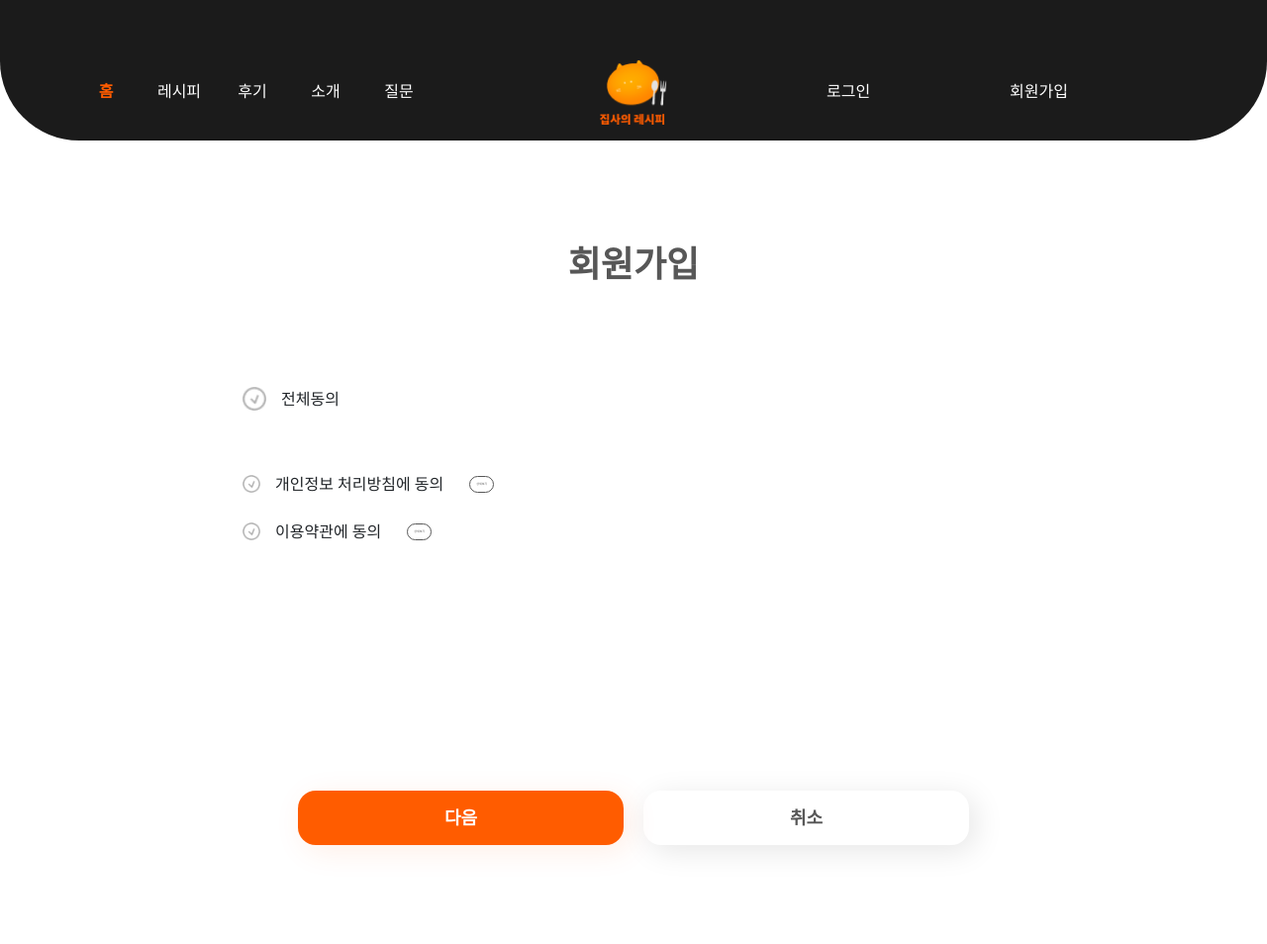
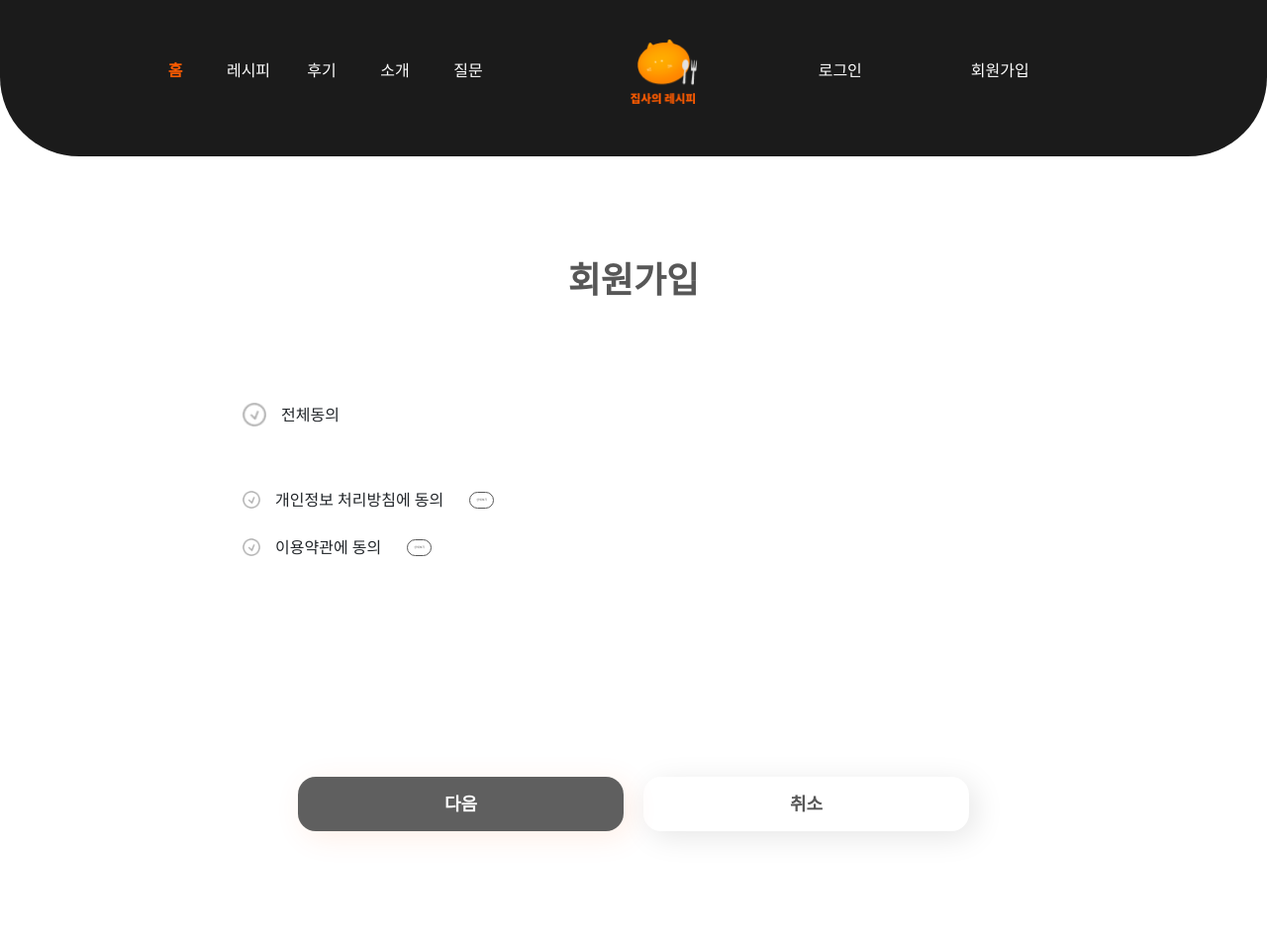
Before and after one commit to Animal-recipe/AnimalRecipe, a Django app: page /account/agreement/ in a window 1280 px wide. Shown: the whole page at 99% size. After the commit the page ends 846 px from the top, so only its background shows below. Run offline with Django 3.2, Linux system fonts and the light colour scheme; some libraries are stand-ins or nearby versions.

Commit message:
Feat/agreement, Fix/navBar, Add/PR_Template

```diff
--- a/AnimalRecipe/settings.py
+++ b/AnimalRecipe/settings.py
@@ -137,3 +137,6 @@ MEDIA_ROOT = os.path.join(BASE_DIR, 'media')
 
 LOGIN_REDIRECT_URL = '/'
 LOGOUT_REDIRECT_URL = '/'
+LOGIN_URL = 'account:login'
+
+SESSION_SAVE_EVERY_REQUEST = True
--- a/account/views.py
+++ b/account/views.py
@@ -2,10 +2,15 @@ from django.contrib.auth import authenticate, login
 from django.shortcuts import render, redirect
 from account.forms import UserCreationForm, UserChangeForm
 from django.contrib.auth import views as auth_views
+from django.contrib import messages
 
 def register(request):
-
-    if request.method == "POST":
+    if request.method == "GET":
+        if 'agreement' not in request.session:
+            return redirect('/account/agreement/')
+        else:
+            form = UserCreationForm()
+    elif request.method == "POST":
         form = UserCreationForm(request.POST, request.FILES)
         if form.is_valid():
             form.save()
@@ -19,34 +24,19 @@ def register(request):
             print(user)
             login(request, user)
             return redirect('/')
-    else:
-        print("not valid form")
-        form = UserCreationForm()
     return render(request, 'account/register.html', {'form': form})
 
-def agreement(request):
-
-    # if request.method == "POST":
-    #     form = UserCreationForm(request.POST, request.FILES)
-    #     if form.is_valid():
-    #         form.save()
-    #         print("form save")
-    #         # 신규 사용자를 저장한 후에 자동 로그인을 위해 개별적으로 email과 pw가져옴
-    #         email = form.cleaned_data.get('email')
-    #         print(email)
-    #         raw_password = form.cleaned_data.get('password1')
-    #         print(raw_password)
-    #         user = authenticate(email=email, password=raw_password)
-    #         print(user)
-    #         login(request, user)
-    #         return redirect('/')
-    # else:
-    #     print("not valid form")
-    #     form = UserCreationForm()
-    return render(request, 'account/agreement.html')
+def agreement(request, *args, **kwargs):
+    if request.method == "GET":
+        return render(request, 'account/agreement.html')
+    elif request.method == "POST":
+        if request.POST.get('agreement1', False) and request.POST.get('agreement2', False):
+            request.session['agreement'] = True
+            return redirect('/account/register/')
+        else:
+            return render(request, 'account/agreement.html')
 
 def mypage(request):
-
     if request.method == "POST":
         form = UserChangeForm(request.POST)
         if form.is_valid():
@@ -60,12 +50,3 @@ def mypage(request):
     else:
         form = UserChangeForm()
     return render(request, 'account/mypage.html', {'form': form})
-
-# class LoginView(auth_views.LoginView):
-#     template_name = 'account/login.html'
-
-#     def get_success_url(self):
-#         return redirect('accounts:login')
-# class LoginView(auth_views.LoginView):
-#     form_class = LoginForm
-#     template_name = 'account/login.html'
--- a/static/css/account/agreement.css
+++ b/static/css/account/agreement.css
@@ -1,3 +1,11 @@
+#navBarBox {
+    height: 158px;
+    background: #1B1B1B;
+    border-radius: 0px 0px 80px 80px;
+    position: relative;
+    z-index: 1;
+    padding: 0 145px;
+}
 #container {
     display: flex;
     justify-content: center;
@@ -75,13 +83,15 @@
     line-height: 25px;
     width: 329px;
     height: 55px;
-    background: #FF5C00;
+    background-color:#5f5f5f;
     box-shadow: 6px 6px 30px rgba(255, 92, 0, 0.1);
     border-radius: 18px;
     display: flex;
     justify-content: center;
     align-items: center;
     margin-right: 20px;
+    border: none;
+    outline:none;
 }
 #cancelButton {
     color: #575757;
@@ -96,7 +106,6 @@
     justify-content: center;
     align-items: center;
 }
-
 .custom_check-input+label span{
     display: inline-block;
     cursor: pointer;
@@ -105,11 +114,9 @@
     height: 18px;
     background: url('../../img/account/unChecked.png') no-repeat 0 0px / contain;
 }
-
 .custom_check-input:checked+label span{
     background: url('../../img/account/checked.png') no-repeat 0 0px / contain;
 }
-
 .custom_check-input {
     display: none;
 }
--- a/static/css/nav.css
+++ b/static/css/nav.css
@@ -3,13 +3,11 @@
     flex:1;
     justify-content: space-between;
     align-items: center;
-    background: #1B1B1B;
-    padding : 54px 75px 12px;
     border : 0;
     height: 142px;
-    border-radius: 0px 0px 80px 80px;
     overflow: hidden;
     position: relative;
+    z-index: 1000;
 }
 #menuBox {
     display:flex;
@@ -38,13 +36,13 @@
     width: 64px;
 }
 #logo {
+    width: 370px;
     display: flex;
     justify-content: center;
-    width: 370px;
+    padding: 0 10px;
 }
 #userBox {
     width: 370px;
-    display:flex;
-    justify-self: flex-end;
-    /* text-align: center; */
+    display: flex;
+    justify-content: flex-end;
 }
--- /dev/null
+++ b/static/js/account/agreement.js
@@ -0,0 +1,43 @@
+$(document).ready(function(){
+
+    const items = document.querySelectorAll('.trigger');
+    function openClose() {
+        const contentID = this.id.replace('trigger', 'content');
+
+        if(document.getElementById(contentID).style.display === 'block') {
+            document.getElementById(contentID).style.display = 'none';
+            document.getElementById(this.id).textContent = '상세보기';
+        } else {
+            document.getElementById(contentID).style.display = 'block';
+            document.getElementById(this.id).textContent = '접기';
+        }
+    }
+    items.forEach(item => item.addEventListener('click', openClose));
+
+    $('#customCheckAll').click(function(){
+        if($("#customCheckAll").prop("checked")){
+            $("input[type=checkbox]").prop("checked", true);
+            $('#nextButton').prop('disabled', false);
+            $('#nextButton').css('background-color', '#FF5C00');
+        } else {
+            $("input[type=checkbox]").prop("checked", false);
+            $('#nextButton').prop('disabled', true);
+            $('#nextButton').css('background-color', '#5f5f5f');
+        }
+    })
+
+    var allCnt = $(".checkItem").length;
+    $(".checkItem").click(function(){
+        var checkedCnt = $(".checkItem").filter(":checked").length;
+        if( allCnt==checkedCnt ){
+            $("#customCheckAll").prop("checked", true);
+            $('#nextButton').prop('disabled', false);
+            $('#nextButton').css('background-color', '#FF5C00');
+        }
+        else{
+            $("#customCheckAll").prop("checked", false);
+            $('#nextButton').prop('disabled', true);
+            $('#nextButton').css('background-color', '#5f5f5f');
+        }
+    })
+});
--- a/templates/about/about.html
+++ b/templates/about/about.html
@@ -1,8 +1,10 @@
 {% extends 'base.html' %}
 {% load static %}
 {% block content %}
-{% include 'nav.html' %}
 <link rel="stylesheet" href="{% static 'css/about/about.css' %}">
+<div id="navBarBox">
+    {% include 'nav.html' %}
+</div>
 <div id="brandStoryBox">
     <div class="Title">
         <h2 style="color: #FF5C00;" class="MainTitle">시작</h2>
--- a/templates/account/agreement.html
+++ b/templates/account/agreement.html
@@ -1,22 +1,25 @@
 {% extends 'base.html' %}
 {% load static %}
 {% block content %}
-{% include 'nav.html' %}
 <link rel="stylesheet" href="{% static 'css/account/agreement.css' %}">
+<script type="text/javascript" src="{% static 'js/account/agreement.js' %}"></script>
 
+<div id="navBarBox">
+    {% include 'nav.html' %}
+</div>
 <div id="container">
     <h2 id="title">회원가입</h2>
-    <form action="" , method="POST" id="myForm">
+    <form method="post" action="" id="myForm">
         {% csrf_token %}
         <div class="row" style="margin-bottom: 65px;">
             <label>
-                <input type="checkbox" id="customCheck" class="custom_check-input" name="agreementAll"/>
-                <label for="customCheck" style="display: flex;align-items: center;"><span style="width: 24px;height: 24px;"></span>전체동의</label>
+                <input type="checkbox" id="customCheckAll" class="custom_check-input"/>
+                <label for="customCheckAll" style="display: flex;align-items: center;"><span style="width: 24px;height: 24px;"></span>전체동의</label>
             </label>
         </div>
         <div class="row">
             <label>
-                <input type="checkbox" id="customCheck1" class="custom_check-input" name="agreement1"/>
+                <input type="checkbox" id="customCheck1" class="custom_check-input checkItem" name="agreement1"/>
                 <label for="customCheck1" style="display: flex;align-items: center;"><span></span>개인정보 처리방침에 동의</label>
             </label>
             <p class="trigger" id="trigger1">상세보기</p>
@@ -188,7 +191,7 @@
 
         <div class="row">
             <label>
-                <input type="checkbox" id="customCheck2" class="custom_check-input" name="agreement2" />
+                <input type="checkbox" id="customCheck2" class="custom_check-input checkItem" name="agreement2"/>
                 <label for="customCheck2" style="display: flex;align-items: center;"><span></span>이용약관에 동의</label>
             </label>
             <p class="trigger" id="trigger2">상세보기</a>
@@ -315,46 +318,10 @@
             공고일자 : 2020년 11월 29일
             시행일자 : 2020년 11월 29일</div>
 
+            <div id="buttonBox">
+                <button type="submit" id="nextButton" disabled="">다음</button>
+                <a href="{% url 'home:home' %}" id="cancelButton">취소</a>
+            </div>
     </form>
-    <div id="buttonBox">
-        <a href="{% url 'account:register' %}" id="nextButton">다음</a>
-        <a href="{% url 'home:home' %}" id="cancelButton">취소</a>
-    </div>
 <div>
-
-<script>
-    const items = document.querySelectorAll('.trigger');
-$(document).ready(function(){
-
-    function openClose() {
-        const contentID = this.id.replace('trigger', 'content');
-
-        if(document.getElementById(contentID).style.display === 'block') {
-            document.getElementById(contentID).style.display = 'none';
-            document.getElementById(this.id).textContent = '상세보기';
-        } else {
-            document.getElementById(contentID).style.display = 'block';
-            document.getElementById(this.id).textContent = '접기';
-        }
-    }
-
-    items.forEach(item => item.addEventListener('click', openClose));
-
-    $('#submit').click(function(){
-    $('#urform').submit()
-    });
-
-});
-// const checkAllItem = document.getElementById('agreementAll');
-// checkAllItem.addEventListener('click', checkAll);
-// function checkAll() {
-//     if($("#agreementAll").prop("checked")){
-//         $("input[type=checkbox]").prop("checked", true);
-//         console.log('checked!')
-//     } else {
-//         $("input[type=checkbox]").prop("checked", false);
-//         console.log('unchecked');
-//     }
-// }
-</script>
 {% endblock %}
--- a/templates/nav.html
+++ b/templates/nav.html
@@ -19,7 +19,7 @@
                 {% if user.is_authenticated %}
                 <a href="{% url 'account:mypage' %}" class="menuItem" style="width: auto;">{{ user.nickname }}
                         집사님</a>
-                <a href="{% url 'account:logout' %}" class="menuItem" style="width: auto;">로그아웃</a>
+                <a href="{% url 'account:logout' %}" class="menuItem">로그아웃</a>
                 {% else %}
                 <a href="{% url 'account:login' %}" class="menuItem">로그인</a>
                 <a href="{% url 'account:agreement' %}" class="menuItem">회원가입</a>
```
Also changed, not shown: static/css/about/about.css (+8 -0 lines), static/css/account/login.css (+8 -2 lines), static/css/home.css (+4 -4 lines), templates/account/login.html (+5 -2 lines), templates/home.html (+3 -4 lines), .github/PULL_REQUEST_TEMPLATE.md (added).
